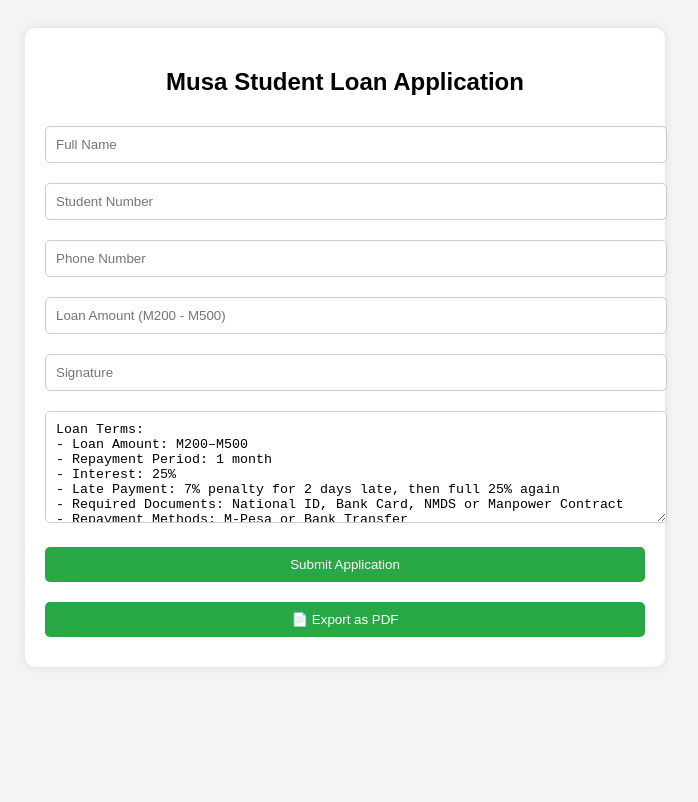
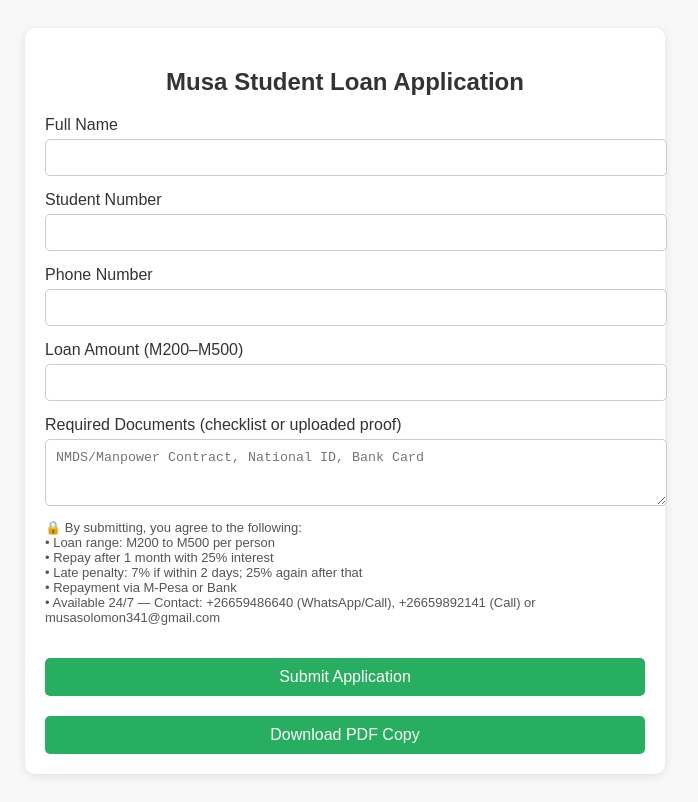
Before and after one commit to musa-loan2025/musa-loans-site, a plain HTML site: page index.html in a window 1280 px wide. Shown: the whole page, without its empty margins (295-993 px from the left). Drawn offline with nearby package versions, Linux system fonts and the light colour scheme.

Commit message:
Update index.html

```diff
--- a/index.html
+++ b/index.html
@@ -1,84 +1,115 @@
-
 <!DOCTYPE html>
 <html lang="en">
 <head>
   <meta charset="UTF-8" />
-    <meta name="viewport" content="width=device-width, initial-scale=1.0" />
+  <meta name="viewport" content="width=device-width, initial-scale=1.0"/>
   <title>Musa Loan Application</title>
   <style>
-        body { font-family: Arial, sans-serif; background: #f4f4f4; padding: 20px; }
-        .container { max-width: 600px; margin: auto; background: #fff; padding: 20px; border-radius: 10px; box-shadow: 0 0 10px rgba(0,0,0,0.1); }
-        h2 { text-align: center; }
-        input, textarea, button {
+    body {
+      font-family: Arial, sans-serif;
+      background: #f8f8f8;
+      padding: 20px;
+      color: #333;
+    }
+    .container {
+      background: white;
+      padding: 20px;
+      max-width: 600px;
+      margin: auto;
+      border-radius: 10px;
+      box-shadow: 0 2px 10px rgba(0,0,0,0.1);
+    }
+    h2 {
+      text-align: center;
+    }
+    label {
+      display: block;
+      margin-top: 15px;
+    }
+    input, textarea {
       width: 100%;
       padding: 10px;
-            margin: 10px 0;
+      margin-top: 5px;
       border-radius: 5px;
       border: 1px solid #ccc;
     }
     button {
-            background-color: #28a745;
+      margin-top: 20px;
+      padding: 10px;
+      width: 100%;
+      background: #27ae60;
       color: white;
       border: none;
+      border-radius: 5px;
+      font-size: 16px;
       cursor: pointer;
     }
-        button:hover { background-color: #218838; }
+    button:hover {
+      background: #219150;
+    }
+    .note {
+      font-size: 13px;
+      color: #555;
+      margin-top: 10px;
+    }
   </style>
 </head>
 <body>
   <div class="container">
     <h2>Musa Student Loan Application</h2>
-        <form action="https://formspree.io/f/xeqyzkgo" method="POST" id="loanForm">
-            <input type="text" name="name" placeholder="Full Name" required />
-            <input type="text" name="studentNumber" placeholder="Student Number" required />
-            <input type="text" name="phone" placeholder="Phone Number" required />
-            <input type="number" name="amount" placeholder="Loan Amount (M200 - M500)" required min="200" max="500" />
-            <input type="text" name="signature" placeholder="Signature" required />
-            <textarea readonly rows="6">
-Loan Terms:
-- Loan Amount: M200–M500
-- Repayment Period: 1 month
-- Interest: 25%
-- Late Payment: 7% penalty for 2 days late, then full 25% again
-- Required Documents: National ID, Bank Card, NMDS or Manpower Contract
-- Repayment Methods: M-Pesa or Bank Transfer
-- Contact: +26659486640 (WhatsApp & Calls), +26659892141 (Calls), musasolomon341@gmail.com (24/7)
-            </textarea>
+    <form action="https://formspree.io/f/xeokeezb" method="POST" id="loanForm">
+      <label for="full_name">Full Name</label>
+      <input type="text" id="full_name" name="full_name" required>
+
+      <label for="student_number">Student Number</label>
+      <input type="text" id="student_number" name="student_number" required>
+
+      <label for="phone_number">Phone Number</label>
+      <input type="tel" id="phone_number" name="phone_number" required>
+
+      <label for="loan_amount">Loan Amount (M200–M500)</label>
+      <input type="number" id="loan_amount" name="loan_amount" min="200" max="500" required>
+
+      <label for="documents">Required Documents (checklist or uploaded proof)</label>
+      <textarea id="documents" name="documents" rows="3" placeholder="NMDS/Manpower Contract, National ID, Bank Card" required></textarea>
+
+      <p class="note">
+        🔒 By submitting, you agree to the following:<br>
+        • Loan range: M200 to M500 per person<br>
+        • Repay after 1 month with 25% interest<br>
+        • Late penalty: 7% if within 2 days; 25% again after that<br>
+        • Repayment via M-Pesa or Bank<br>
+        • Available 24/7 — Contact: +26659486640 (WhatsApp/Call), +26659892141 (Call) or musasolomon341@gmail.com
+      </p>
+
       <button type="submit">Submit Application</button>
+      <button type="button" id="exportBtn">Download PDF Copy</button>
     </form>
-        <button onclick="downloadPDF()">📄 Export as PDF</button>
   </div>
 
+  <!-- JS LIBRARY -->
   <script src="https://cdnjs.cloudflare.com/ajax/libs/jspdf/2.5.1/jspdf.umd.min.js"></script>
   <script>
-        async function downloadPDF() {
-            const {{ jsPDF }} = window.jspdf;
+    document.getElementById("exportBtn").addEventListener("click", function () {
+      const { jsPDF } = window.jspdf;
       const doc = new jsPDF();
 
-            const name = document.querySelector('[name="name"]').value;
-            const studentNumber = document.querySelector('[name="studentNumber"]').value;
-            const phone = document.querySelector('[name="phone"]').value;
-            const amount = document.querySelector('[name="amount"]').value;
-            const signature = document.querySelector('[name="signature"]').value;
+      const name = document.getElementById("full_name").value;
+      const student = document.getElementById("student_number").value;
+      const phone = document.getElementById("phone_number").value;
+      const amount = document.getElementById("loan_amount").value;
+      const documents = document.getElementById("documents").value;
 
-            let content = `Musa Loan Application\n\n` +
-                          `Name: ${name}\n` +
-                          `Student Number: ${studentNumber}\n` +
-                          `Phone: ${phone}\n` +
-                          `Loan Amount: M${amount}\n` +
-                          `Signature: ${signature}\n\n` +
-                          `Loan Terms Accepted:\n` +
-                          `- Amount: M200–M500\n` +
-                          `- Repayment: 1 month\n` +
-                          `- Interest: 25%\n` +
-                          `- Late Penalty: 7% after 2 days, then 25% again\n` +
-                          `- Documents: National ID, Bank Card, NMDS/Manpower\n` +
-                          `- Payment: M-Pesa or Bank\n` +
-                          `- Contact: +26659486640 / +26659892141\n`;
-
-            doc.text(content, 10, 10);
-            doc.save(`Loan_Application_${studentNumber}.pdf`);
-        }
+      doc.setFontSize(14);
+      doc.text("Musa Student Loan Application", 20, 20);
+      doc.text("Name: " + name, 20, 30);
+      doc.text("Student Number: " + student, 20, 40);
+      doc.text("Phone Number: " + phone, 20, 50);
+      doc.text("Loan Amount: M" + amount, 20, 60);
+      doc.text("Documents: " + documents, 20, 70);
+      doc.text("Policies Accepted: YES", 20, 80);
+      doc.save("Loan_Application.pdf");
+    });
   </script>
 </body>
 </html>
```
Lines whose indentation alone changed are shown as unchanged.
